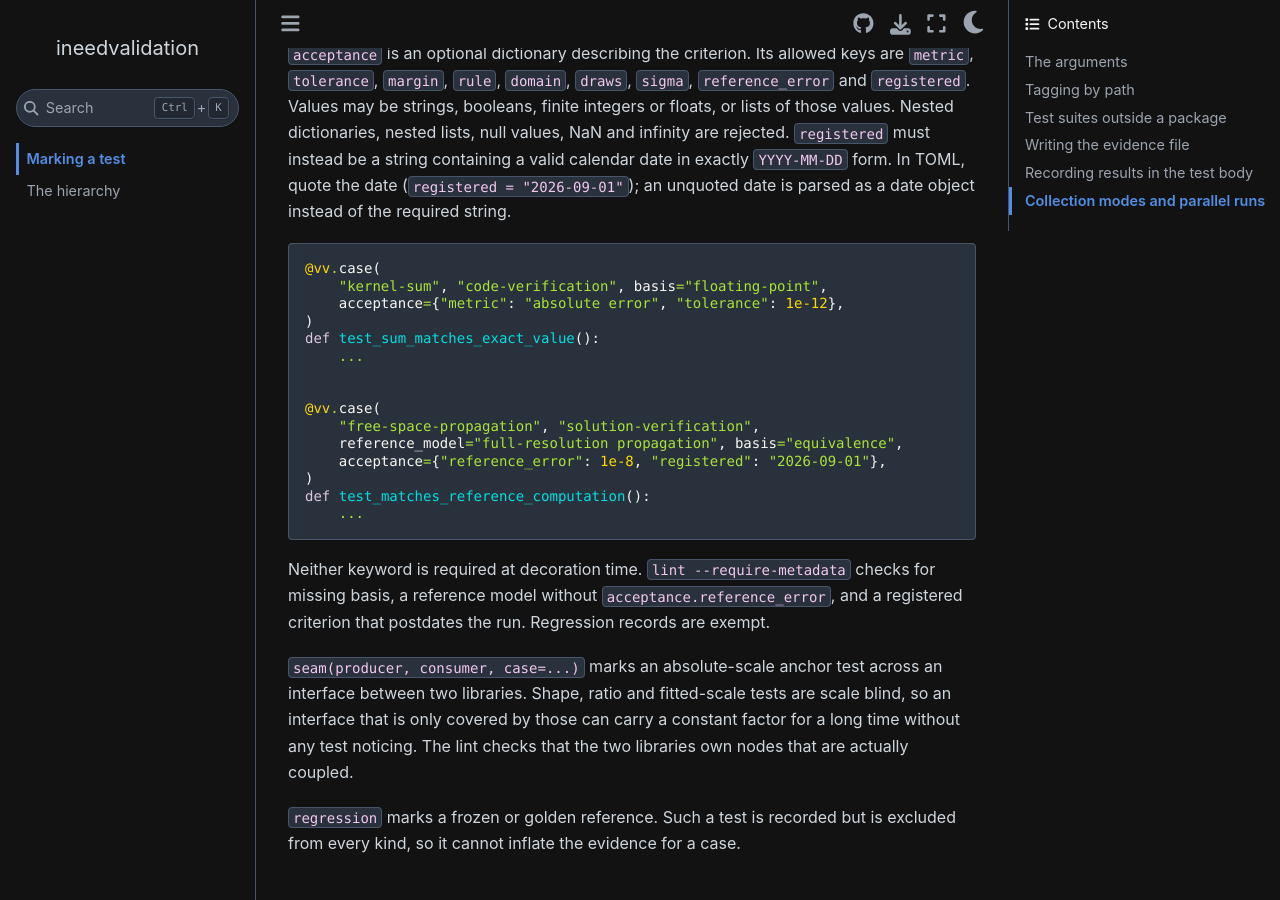
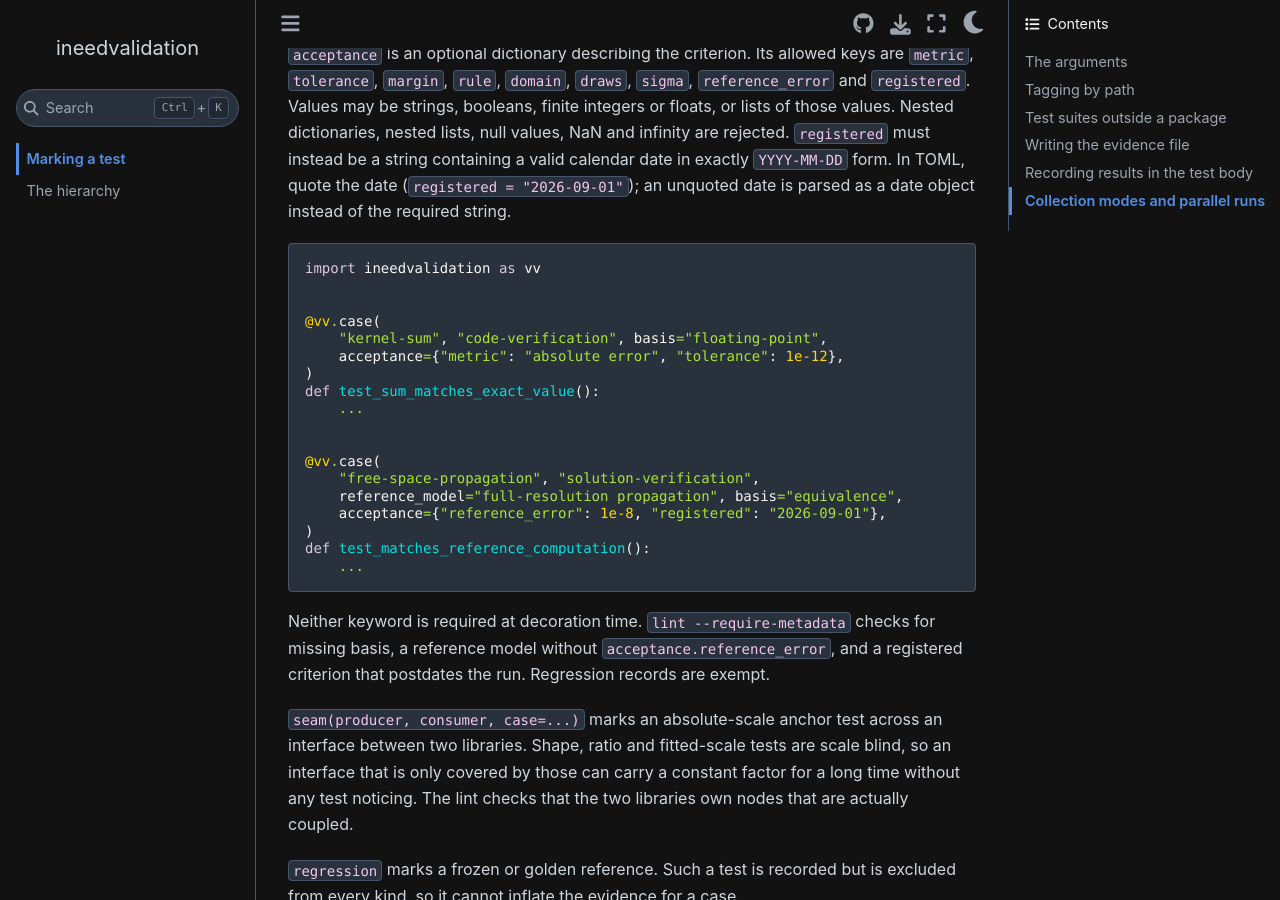
Before and after one commit to CoreySpohn/ineedvalidation, a Sphinx documentation site: the page built from docs/markers.md, in a window 1280 px wide and 900 px high, scrolled down 2101 px. Built offline with Sphinx 7.4.7 and the Sphinx Book theme 1.1.4, drawn with Linux system fonts in a browser that asks for light colours; pages that are not in the unit, such as notebooks, are missing from menus; some of the changed text lies outside the part shown.

Commit message:
docs(ineedvalidation): make fenced examples self-contained

````diff
--- a/docs/markers.md
+++ b/docs/markers.md
@@ -96,6 +96,9 @@ In TOML, quote the date (`registered = "2026-09-01"`); an unquoted date
 is parsed as a date object instead of the required string.
 
 ```python
+import ineedvalidation as vv
+
+
 @vv.case(
     "kernel-sum", "code-verification", basis="floating-point",
     acceptance={"metric": "absolute error", "tolerance": 1e-12},
@@ -221,6 +224,9 @@ Each call appends one result, in call order, to the marked or defaulted test's
 `results` list. Results remain in the ledger when a later assertion fails.
 
 ```python
+import ineedvalidation as vv
+
+
 @vv.case("kernel-sum", "code-verification")
 def test_sum(vv_record):
     vv_record(value=0.25, interval=(0.2, 0.3), reference=0.25, spacing=0.1)
````
